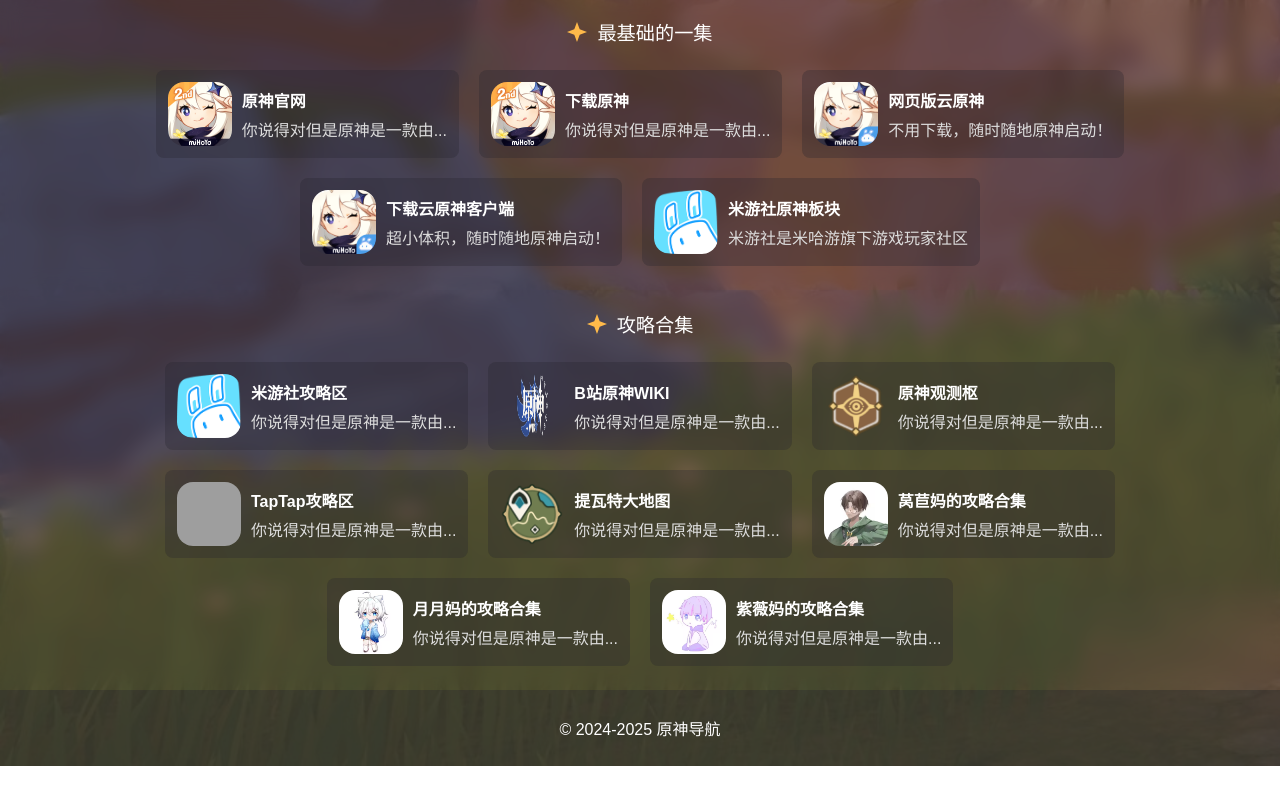
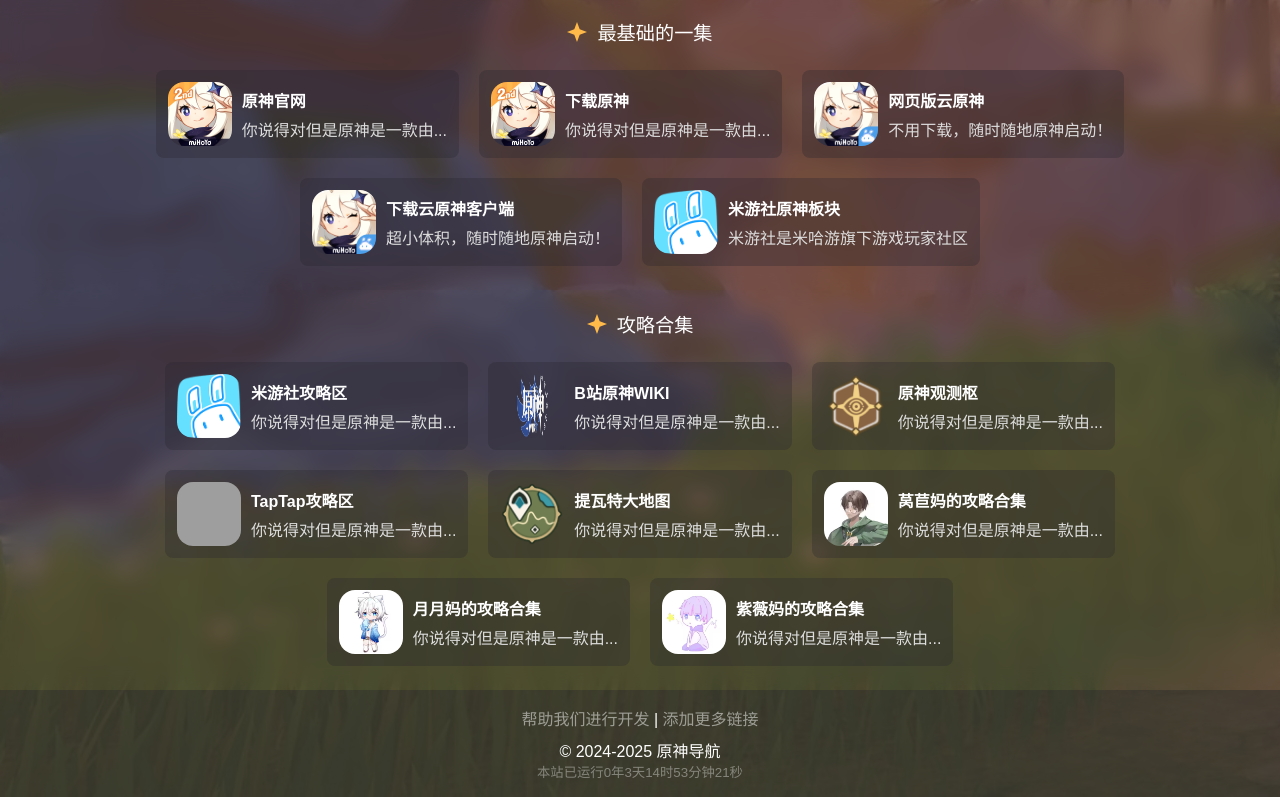
Before and after one commit to haitang000/ysnav, a plain HTML site: page index.html in a window 1280 px wide. Shown: the part 862-1659 px from the top of the page. Before the commit the page ends 1628 px from the top, so only its background shows below. Drawn offline with Linux system fonts and the light colour scheme; grey boxes are pictures that could not be loaded.

Commit message:
✨ 优化页脚样式，添加运行时间显示和链接，更新 CSS 样式

```diff
--- a/css/index.css
+++ b/css/index.css
@@ -235,6 +235,29 @@ footer {
     background-color: rgba(51, 51, 51, 0.8);
     color: white;
     text-align: center;
-    padding: 10px 0;
+    padding: 16px 0;
     box-sizing: border-box;
 }
+
+.footer-links {
+    margin-bottom: 8px;
+}
+
+footer p {
+    margin: 0;
+}
+
+footer #sitetime {
+    color: #ffffff60;
+    font-size: smaller;
+}
+
+footer a {
+    color: #ffffff80;
+    transition: 0.3s;
+}
+
+footer a:hover {
+    color: #ffffff;
+    text-shadow: 0px 0px 4px #ffffff;
+}
--- a/index.html
+++ b/index.html
@@ -16,9 +16,7 @@
 
                 <li><a href="#main" class="nav-link">首页</a></li>
                 <li><a href="#launch" class="nav-link">基本信息</a></li>
-                <li><a href="#guide" class="nav-link">攻略</a></li>
-                <li><a href="#contact" class="nav-link">联系我们</a></li>
-                <li>
+                <li><a href="#guide" class="nav-link">攻略</a></li>                <li>
                     <form>
                         <input type="text" placeholder="今天想搜点什么？" id="search-input">
                     </form>
@@ -146,7 +144,17 @@
     </main>
 
     <footer>
-        <p>© 2024-2025 原神导航</p>
+        <div class="footer-links">
+            <a href="https://github.com/haitang000/ysnav">帮助我们进行开发</a>
+            <span>|</span>
+            <a href="mailto:haitang.36038@qq.com">添加更多链接</a>
+        </div>
+        <div class="footer-text">
+            <p>© 2024-2025 原神导航</p>
+            <p id="sitetime">本站已运行-年-月-日-小时-分钟-秒</p>
+        </div>
+
+        <a></a>
     </footer>
 
 
@@ -155,3 +163,4 @@
 
 <script src="js/search.js"></script>
 <script src="js/nav.js"></script>
+<script src="js/sitetime.js"></script>
--- /dev/null
+++ b/js/sitetime.js
@@ -0,0 +1,37 @@
+// 定义一个函数，用于计算网站运行时间
+function siteTime(){
+    // 每隔1秒调用一次siteTime函数
+    window.setTimeout("siteTime()", 1000);
+    // 定义一些时间单位
+    var seconds = 1000;
+    var minutes = seconds * 60;
+    var hours = minutes * 60;
+    var days = hours * 24;
+    var years = days * 365;
+    // 获取当前时间
+    var today = new Date();
+    var todayYear = today.getFullYear();
+    var todayMonth = today.getMonth()+1;
+    var todayDate = today.getDate();
+    var todayHour = today.getHours();
+    var todayMinute = today.getMinutes();
+    var todaySecond = today.getSeconds();
+
+    // 定义一个时间点，这里以2024年8月15日13时19分17秒为例
+    var t1 = Date.UTC(2025,01,5,13,19,17);
+    // 获取当前时间的时间戳
+    var t2 = Date.UTC(todayYear,todayMonth,todayDate,todayHour,todayMinute,todaySecond);
+    // 计算两个时间点之间的差值
+    var diff = t2-t1;
+    // 计算差值中的年、天、时、分、秒
+    var diffYears = Math.floor(diff/years);
+    var diffDays = Math.floor((diff/days)-diffYears*365);
+    var diffHours = Math.floor((diff-(diffYears*365+diffDays)*days)/hours);
+    var diffMinutes = Math.floor((diff-(diffYears*365+diffDays)*days-diffHours*hours)/minutes);
+    var diffSeconds = Math.floor((diff-(diffYears*365+diffDays)*days-diffHours*hours-diffMinutes*minutes)/seconds);
+    // 将计算结果显示在页面上
+    document.getElementById("sitetime").innerHTML="本站已运行"+diffYears+"年"+diffDays+"天"+diffHours+"时"+diffMinutes+"分钟"+diffSeconds+"秒";
+}
+
+// 调用siteTime函数
+siteTime();
```
